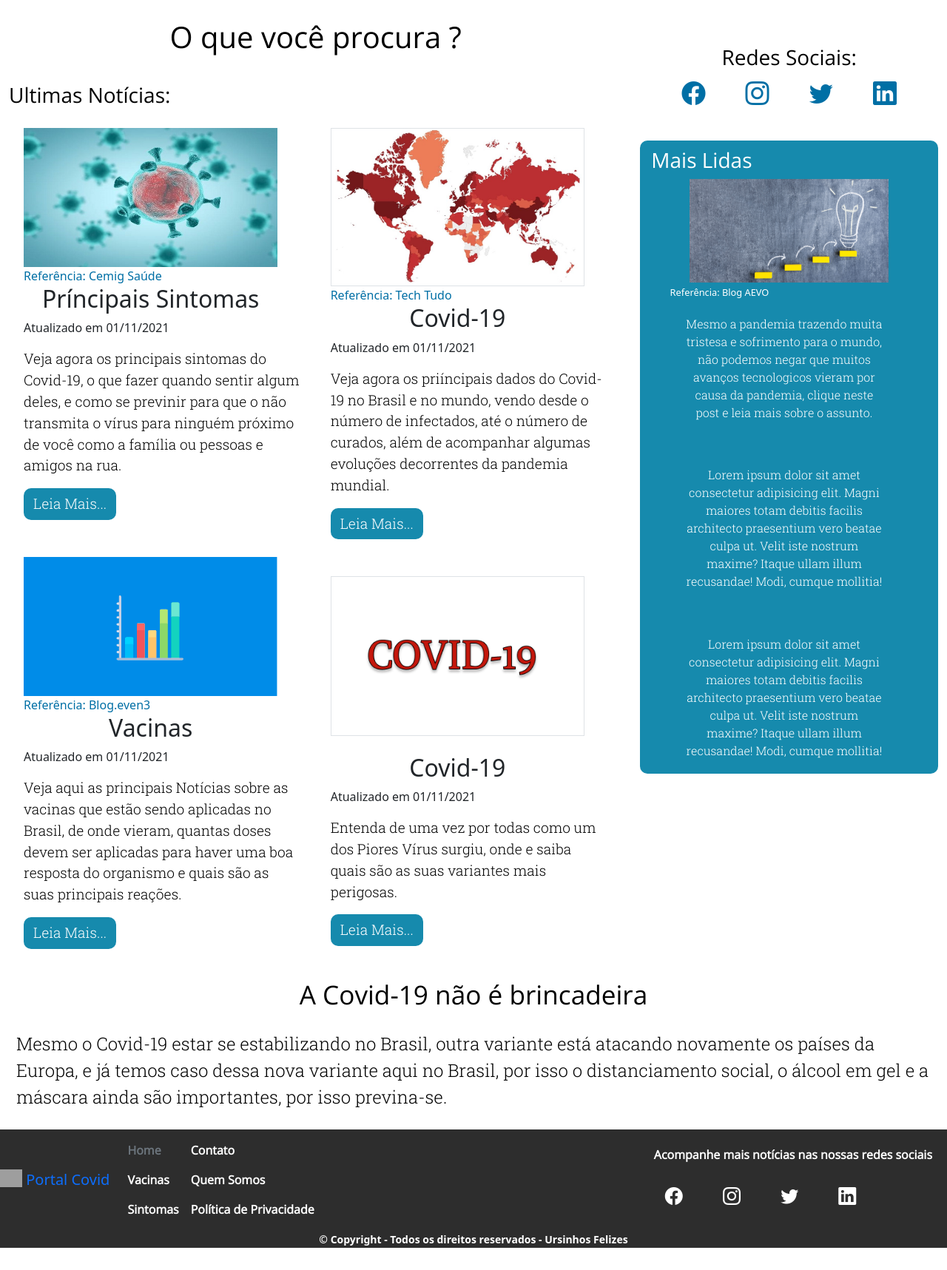
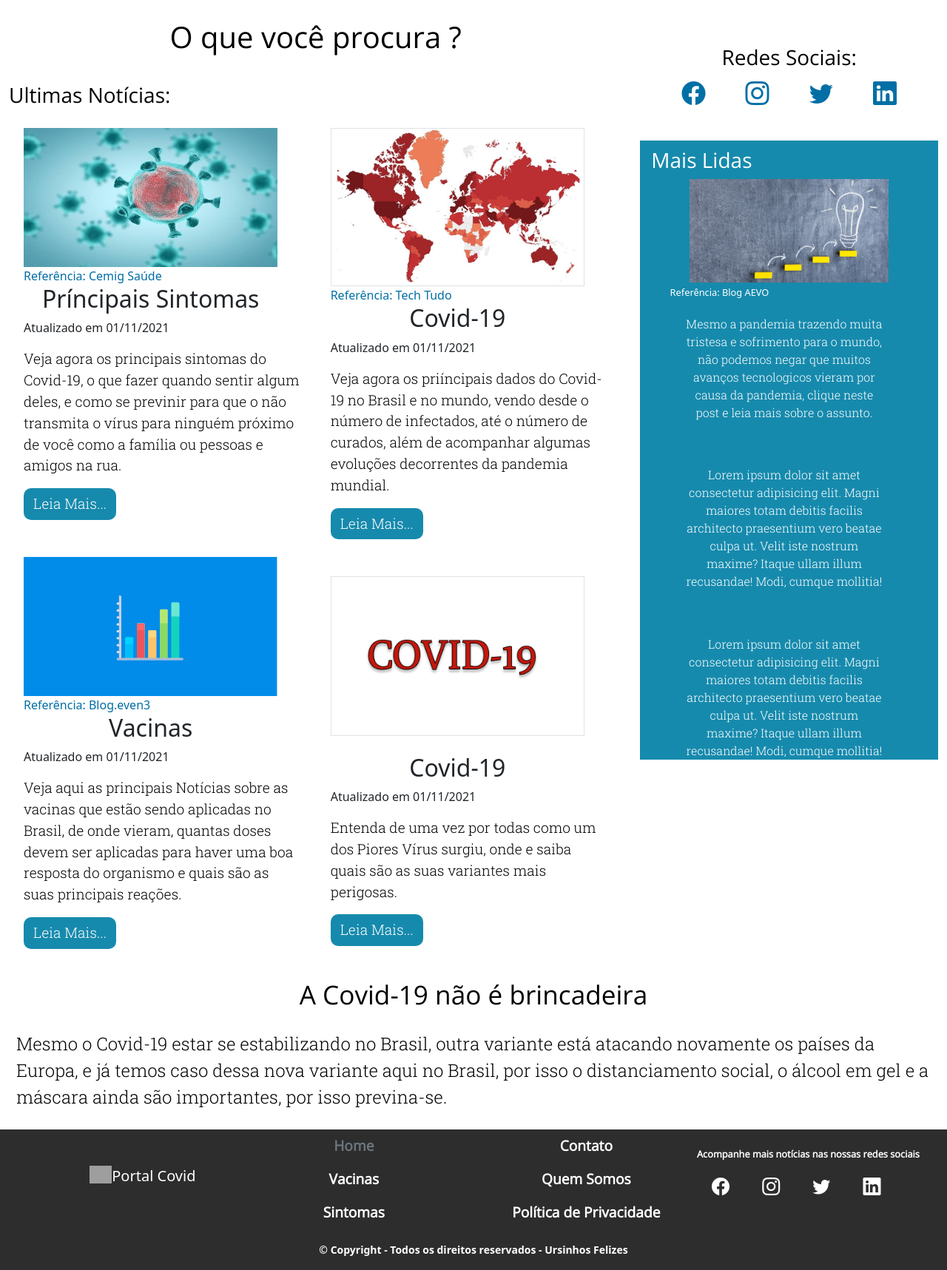
Before and after one commit to Allysson1/Projeto-integrador, a PHP site: page /index.php in a window 1280 px wide. Shown: the part 500-2217 px from the top of the page at 74% size. Before the commit the page ends 2187 px from the top, so only its background shows below. Run offline with PHP 8.4, Linux system fonts and the light colour scheme; some libraries are stand-ins or nearby versions; grey boxes are pictures that could not be loaded.

Commit message:
adiciona organização do footer responsivo com links disable por php

```diff
--- a/css/estilo.css
+++ b/css/estilo.css
@@ -89,8 +89,7 @@ main {
 .secmais {
   background-color: #168aad;
   color: #fff;
-  border-radius: 10px;
-  height: 65%;
+  height: auto;
 }
 
 
@@ -168,20 +167,18 @@ header {
 
 #navbar {
   background-color: #ffd300;
-  /* background-image: url('../images/index.png'); */
 }
 
 .btn-nav {
   font-size: 1.7em;
 }
 
+
+
 @media(min-width: 992px) {
   #ul-nav {
     padding-left: 42%;
   }
-
-
-
 }
 
 #img-header {
@@ -216,6 +213,8 @@ a:hover{
   background-color: #168aad;
 }
 
+}
+
 /* organização do footer */
 
 footer {
@@ -223,20 +222,9 @@ footer {
   background-size: cover;
 }
 
-.foot-redes {
-
-  color: #fff;
-  font-size: 1.5em;
-  padding: 25px;
-
-}
 
  .foot-redes:hover{
   color: #a3a3a3;
-}
-
-#nome-brand {
-  color: white;
 }
 
 .copy {
@@ -246,63 +234,188 @@ footer {
   text-align: center;
 }
 
-.lista01 li a {
+.lista01 a {
   color: white;
   font-weight: bold;
-  text-decoration: none;
   font-family: "Open Sans", sans-serif;
+  list-style: none;
 }
 
-.lista02 li .afooter {
+.lista02 a {
   color: white;
   font-weight: bold;
-  text-decoration: none;
   font-family: "Open Sans", sans-serif;
+  list-style: none;
+}
+
+.afooter:hover{
+  color: #a3a3a3;
+  }
+
+  li{
+    list-style: none;
   }
 
 
+/* mobile-footer*/
 
+@media (max-width:576px) {
+
+  .nomebrand {
+    color: #fff;
+    padding-left: 20%;
+    text-align: center;
+  }
 
   .predes {
+    text-align: center;
     color: white;
     font-weight: bold;
-  padding: 10px;
     font-family: 'Open Sans', sans-serif;
+    font-size: 0.7rem;
   }
 
-.redesfooter {
-
-  padding-right: 10px;
-  padding-bottom: 15px;
-
-
-  padding-right: 10px;
-  padding-bottom: 15px;
-
+  .foot-redes {
+margin-left: 15%;
+    color: #fff;
+    font-size:1.5em;
 
   }
-}
-
-/* mobile-footer*/
-
-@media (max-width: 576px) {
-  .redesfooter {
-    text-align: center;
+    .espaco{
+      margin-left: 20%;
 
     }
 
-  .lista01 {
+    .lista01 a {
+      font-size: 0.8em;
+    }
+
+    .lista02 a {
+      font-size: 0.8em;
+    }
+
+}
+
+
+@media (min-width:576px){
+  .nomebrand {
+    color: #fff;
+    padding-left: 20%;
     text-align: center;
   }
 
-  .lista02 {
-    text-align: center;
+  .predes {
+    clear: both;
+    text-align:center;
+    color: white;
+    font-weight: bold;
+    font-family: 'Open Sans', sans-serif;
+    font-size: 0.7rem;
   }
+
+  .foot-redes {
+margin-left: 15%;
+    color: #fff;
+    font-size:1.5em;
+
+  }
+    .espaco{
+      margin-left: 20%;
+
+    }
+
+    .lista01 a {
+      font-size: 0.8em;
+    }
+
+    .lista02 a {
+      font-size: 0.8em;
+    }
+
+}
+
+@media (min-width:768px){
 
   .nomebrand {
     color: #fff;
     padding-left: 35%;
     text-align: center;
+  }
+
+  .predes {
+    text-align: center;
+    color: white;
+    font-weight: bold;
+    font-family: 'Open Sans', sans-serif;
+    font-size: 0.8rem;
+  }
+
+  .foot-redes {
+margin-left: 10%;
+    color: #fff;
+    font-size:1.5em;
+
+  }
+    .espaco{
+      margin-left: 30%;
+
+    }
+
+
+  .lista01 a {
+    font-size: 0.9em;
+  }
+
+  .lista02 a {
+    font-size: 0.9em;
+  }
+
+
+
+}
+
+
+
+@media (min-width:992px){
+  .predes {
+    text-align:unset;
+    color: white;
+    font-weight: bold;
+    font-family: 'Open Sans', sans-serif;
+    font-size: 0.8rem;
+  }
+
+  .foot-redes {
+    margin-left: 0%;
+    color: #fff;
+    font-size:1.4em;
+    padding: 15px;
+
+  }
+
+  .lista01 a {
+    font-size: 0.9em;
+  }
+
+  .lista02 a {
+    font-size: 0.9em;
+  }
+
+  .espaco{
+    margin-left: 0%;
+  }
+
+}
+
+@media (min-width:1200px){
+
+  .foot-redes {
+    text-align:unset;
+    margin-left: 0%;
+    color: #fff;
+    font-size: 1.5em;
+    padding: 20px;
+
   }
 
   .lista01 a {
@@ -312,6 +425,11 @@ footer {
   .lista02 a {
     font-size: 1.2em;
   }
+
+  .espaco{
+    margin-left: 0%;
+  }
+
 }
 
 /* organização tela de dados */
@@ -730,7 +848,7 @@ footer {
   }
 }
 
-<<<<<<< HEAD
+
 @media (min-width: 992px) {
   .atcpoli {
     background-color: #fff;
@@ -857,7 +975,7 @@ footer {
 .vac {
   text-align: center;
 }
-=======
+
 
 
 
@@ -892,4 +1010,3 @@ footer {
     margin-left: auto;
     margin-right: auto;
 }
->>>>>>> 2d62ee1c81b3741baf0ec8a66cb1d232916f63b9
--- a/footer.php
+++ b/footer.php
@@ -15,32 +15,34 @@
 <body>
 
 <?php $page = basename($_SERVER['PHP_SELF']) ?>
-<nav class="navbar navbar-expand-lg">
 
 
 
-<a class="navbar-brand nomebrand" href="../Projeto-integrador/index.php">
-                   <img src="https://getbootstrap.com/docs/5.1/assets/brand/bootstrap-logo.svg" alt="" width="30" height="24" class="d-inline-block align-text-top" >
-                        Portal Covid
-                  </a>
+<div class="row col-12">
 
-<div class="collapse navbar-collapse" id="navbarNavAltMarkup">
-<div class="navbar-nav">
-<ul class="navbar-nav mr-auto">
+<nav>
 
-<div class="lista01">
+<div class="col-12 col-sm-2 col-md-2 col-lg-1 col-xl-2 m-5 m-sm-5 m-md-5 m-lg-5 float-sm-start float-md-start float-lg-start">
+<a class="navbar-brand nomebrand" href="../Projeto-integrador/index.php"><img src="https://getbootstrap.com/docs/5.1/assets/brand/bootstrap-logo.svg" alt="logo ursinhos felizes" width="30" height="24" class="d-inline-block align-text-top" >Portal Covid</a>
+</div>
+
+
+<div class="lista01 col-12 col-sm-4 col-md-4 col-lg-3 col-xl-3 text-center float-sm-start float-md-start float-lg-start">
+<ul>
 <li class="nav-item">
 <a class="afooter nav-link <?php if($page == "index.php"):echo "disabled"; endif; ?>" href="index.php">Home</a>
 </li>
-<li class="nav-item">
+<li class="nav-item ">
 <a class="afooter nav-link <?php if($page == "sobrevacinas.php"):echo "disabled"; endif; ?>" href="sobrevacinas.php">Vacinas</a>
 </li>
 <li class="nav-item">
 <a class="afooter nav-link <?php if($page == "sintomas.php"):echo "disabled"; endif; ?>" href="sintomas.php">Sintomas</a>
 </li>
+</ul>
 </div>
 
-<div class="lista02">
+<div class="lista02 col-12 col-sm-3 col-md-4 col-lg-3 col-xl-3 text-center float-sm-start float-md-start float-lg-start">
+<ul>
 <li class="nav-item">
 <a class="afooter nav-link <?php if($page == "contato.php"):echo "disabled"; endif; ?>" href="contato.php">Contato</a>
 </li>
@@ -50,27 +52,23 @@
 <li class="nav-item">
 <a class="afooter nav-link <?php if($page == "politica-privacidade.php"):echo "disabled"; endif; ?>" href="politica-privacidade.php">Política de Privacidade</a>
 </li>
+</ul>
 </div>
 
-</ul>
-</div>
-</div>
 
-<section class="redesfooter">
+<div class="col-sm-12 col-md-12 col-lg-3 col-xl-3 float-lg-end pt-lg-4">
 
 <p class="predes">Acompanhe mais notícias nas nossas redes sociais</p>
-<a href="https://www.facebook.com/" class="foot-redes"><span class="bi bi-facebook"></span></a>
+<a href="https://www.facebook.com/" class="espaco foot-redes"><span class="bi bi-facebook"></span></a>
 <a href="https://www.instagram.com/accounts/login/" class="foot-redes"><span class="bi bi-instagram"></span></a>
 <a href="https://twitter.com/login?lang=pt" class="foot-redes"><span class="bi bi-twitter"></span></a>
 <a href="https://www.linkedin.com/login/pt" class="foot-redes"><span class="bi bi-linkedin"></span></a>
-
-</section>
-
-
-
+</div>
 </nav>
 
+</div>
 
+<p class="copy"><small>&copy; Copyright - Todos os direitos reservados - Ursinhos Felizes</small></p>
 </body>
-
 </html>
+</div>
--- a/index.php
+++ b/index.php
@@ -151,7 +151,7 @@
     <footer class="footer">
       <?php include 'footer.php'; ?>
     </footer>
-    <p class="copy"><small>&copy; Copyright - Todos os direitos reservados - Ursinhos Felizes</small></p>
+
 
   </div>
 
--- a/quem-somos.php
+++ b/quem-somos.php
@@ -42,7 +42,7 @@
                 </p>
 
                 <p class="col-sm-12 col-md-7 col-lg-7 col-xl-7 float-md-end float-lg-end float-xl-end">Cargo:
-                    Responsável por parte do HTML responsivo</p>
+                    Responsável por parte do HTML responsivo e footer</p>
                 <p class="col-sm-12 col-md-7 col-lg-7 col-xl-7 float-md-end float-lg-end float-xl-end">Telas que Fiz:
                 </p>
                 <a href="3-dados.php"
@@ -97,7 +97,7 @@
                 <p class="col-sm-12 col-md-7 col-lg-7 col-xl-7 float-md-end float-lg-end float-xl-end">RA: 2650832113028
                 </p>
                 <p class="col-sm-12 col-md-7 col-lg-7 col-xl-7 float-md-end float-lg-end float-xl-end">Cargo:
-                    Responsável por parte do HTML responsivo, footer, header</p>
+                    Responsável por parte do HTML responsivo, footer e header</p>
 
                 <p class="col-sm-12 col-md-7 col-lg-7 col-xl-7 float-md-end float-lg-end float-xl-end">Telas que Fiz:
                 </p>
```
Lines whose indentation alone changed are shown as unchanged.
